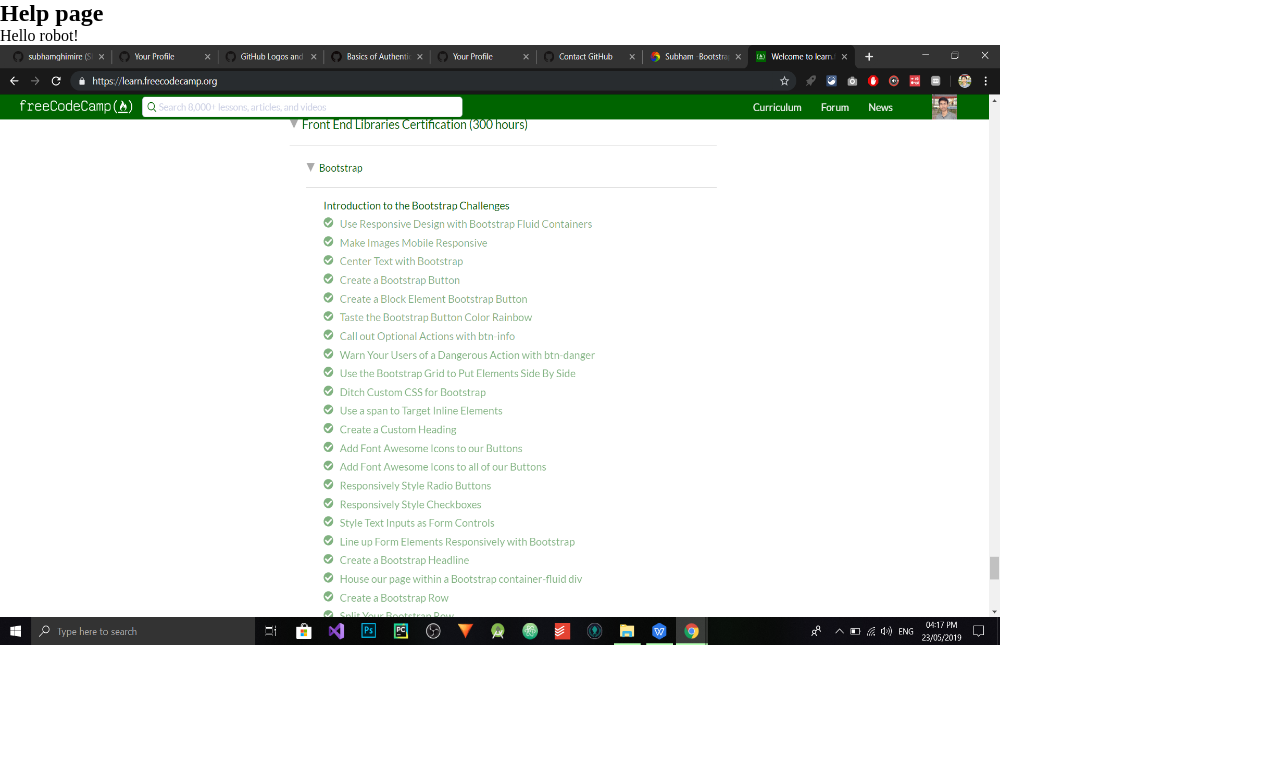
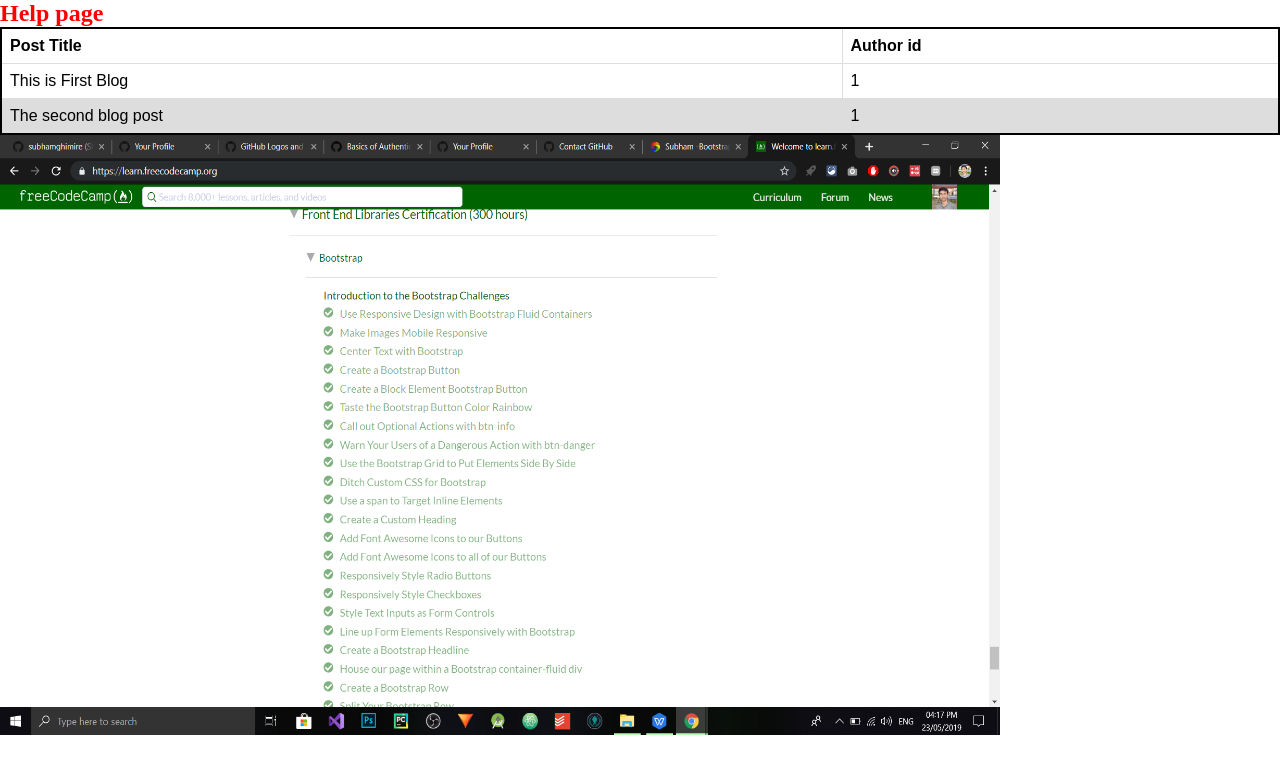
Before and after one commit to subhamghimire/dj4, a Django app: page / in a window 1280 px wide. Shown: the top 774 px of the page. Run offline with Django 3.2, Linux system fonts and the light colour scheme; data comes from the database, SQL or seed files in the repository; both versions use the stored data as it was after the commit.

Commit message:
MVT play

```diff
--- a/dj_app/models.py
+++ b/dj_app/models.py
@@ -19,7 +19,7 @@
 
 class Add(models.Model):
     topic = models.CharField(max_length=100)
-    conent = models.TextField()
+    content = models.TextField()
 
     def __str__(self):
         return self.topic
--- a/dj_app/static/css/style.css
+++ b/dj_app/static/css/style.css
@@ -2,8 +2,13 @@
   margin:0px;
   padding: 0px;
 }
-
+h2{
+  color :red;
+}
 .picture img{
   height: 600px;
   width: 1000px;
 }
+table,th,td{
+  border: 2px solid black;
+}
--- a/dj_app/templates/help.html
+++ b/dj_app/templates/help.html
@@ -1,17 +1,47 @@
-{% load staticfiles %}
+{% load static %}
 <!DOCTYPE html>
 <html lang="en">
 <head>
   <meta charset="UTF-8">
-  <meta name="viewport" content="width=device-width, initial-scale=1.0">
-  <meta http-equiv="X-UA-Compatible" content="ie=edge">
-  <link rel="stylesheet" href="{% static 'css/style.css' %}">
+  <link rel="stylesheet" href="{% static "css/style.css" %}">
   <title>DJ_App</title>
 </head>
 <body>
-
+  <style>
+table {
+  font-family: arial, sans-serif;
+  border-collapse: collapse;
+  width: 100%;
+}
+td, th {
+  border: 1px solid #dddddd;
+  text-align: left;
+  padding: 8px;
+}
+tr:nth-child(even) {
+  background-color: #dddddd;
+}
+</style>
+  <!--{{ hkey}}-->
 <h2>Help page</h2>
-{{ hkey }}
+<div>
+{% if posts %}
+<table>
+  <thead>
+    <th>Post Title</th>
+    <th>Author id</th>
+  </thead>
+{% for acc in posts %}
+<tr>
+  <td>{{ acc.title }}</td>
+  <td>{{ acc.author_id }}</td>
+</tr>
+{% endfor %}
+</table>
+{% else %}
+<p>No access found!</p>
+{% endif %}
+</div>
 <div class="picture">
 <img src="{% static 'img/im.png' %}" alt="test-image">
 </div>
--- a/dj_app/views.py
+++ b/dj_app/views.py
@@ -1,6 +1,11 @@
 from django.shortcuts import render
+from dj_app.models import Post
+# Create your views here.
+# def help(request):
+#     helpdict = {'hkey':'Hello robot!'}
+#     return render(request,'help.html',context=helpdict)
 
-# Create your views here.
 def help(request):
-    helpdict = {'hkey':'Hello robot!'}
-    return render(request,'help.html',context=helpdict)
+    title_list = Post.objects.order_by('text')
+    date_dict = {'posts':title_list}
+    return render(request,'help.html',context=date_dict)
```
Also changed, not shown: db.sqlite3.
